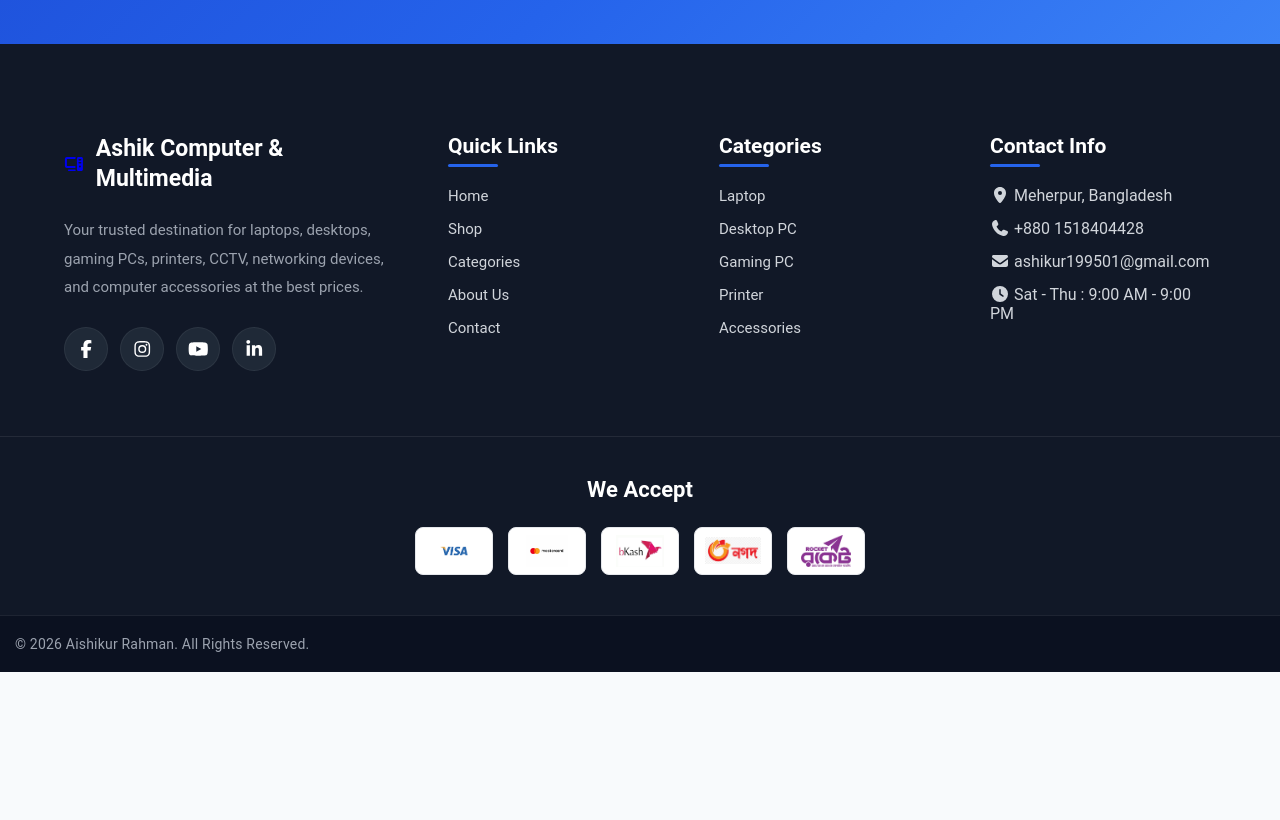
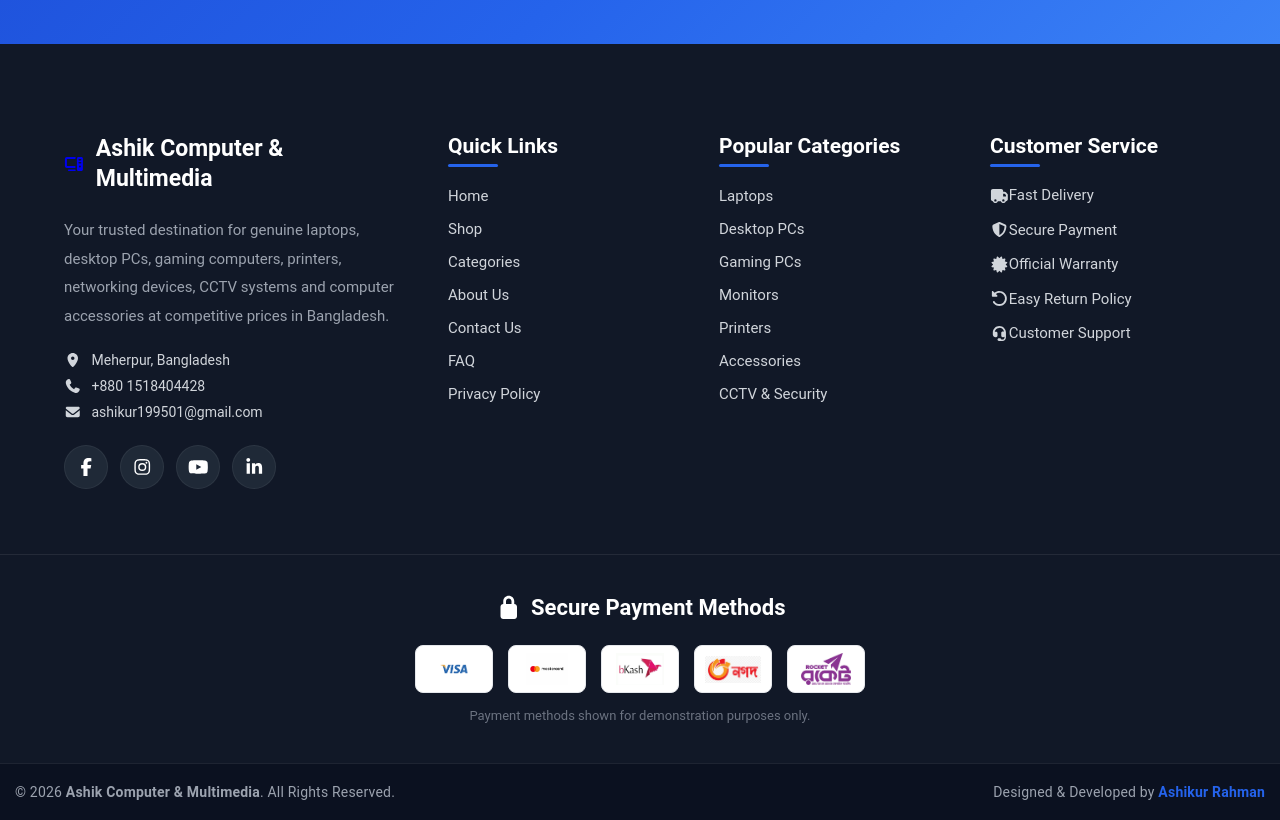
Before and after one commit to mdaishikurrahman/ashik-computer-multimedia, a plain HTML site: page product_details.html in a window 1280 px wide. Shown: the part 8460-9280 px from the top of the page. Before the commit the page ends 9132 px from the top, so only its background shows below. Drawn offline with nearby package versions, Linux system fonts and the light colour scheme.

Commit message:
Refactor footer section in product_details.html

```diff
--- a/product_details.html
+++ b/product_details.html
@@ -1090,150 +1090,197 @@
 
     <div class="container">
 
-            <!-- Company Info -->
-
-            <div class="footer-box">
+        <!-- COMPANY INFO -->
+        <div class="footer-box footer-about">
 
             <a href="index.html" class="footer-logo">
-
                 <i class="fa-solid fa-computer"></i>
-
                 <span>Ashik Computer & Multimedia</span>
-
             </a>
 
             <p>
-                    Your trusted destination for laptops, desktops,
-                    gaming PCs, printers, CCTV, networking devices,
-                    and computer accessories at the best prices.
+                Your trusted destination for genuine laptops, desktop PCs,
+                gaming computers, printers, networking devices, CCTV systems
+                and computer accessories at competitive prices in Bangladesh.
             </p>
+
+            <div class="footer-contact-mini">
+                <p>
+                    <i class="fa-solid fa-location-dot"></i>
+                    Meherpur, Bangladesh
+                </p>
+
+                <p>
+                    <i class="fa-solid fa-phone"></i>
+                    +880 1518404428
+                </p>
+
+                <p>
+                    <i class="fa-solid fa-envelope"></i>
+                    ashikur199501@gmail.com
+                </p>
+            </div>
 
             <div class="social-links">
 
-                    <a href="#"><i class="fa-brands fa-facebook-f"></i></a>
+                <a href="https://www.facebook.com/"
+                   target="_blank"
+                   rel="noopener noreferrer"
+                   aria-label="Facebook">
+                    <i class="fa-brands fa-facebook-f"></i>
+                </a>
 
-                    <a href="#"><i class="fa-brands fa-instagram"></i></a>
+                <a href="https://www.instagram.com/"
+                   target="_blank"
+                   rel="noopener noreferrer"
+                   aria-label="Instagram">
+                    <i class="fa-brands fa-instagram"></i>
+                </a>
 
-                    <a href="#"><i class="fa-brands fa-youtube"></i></a>
+                <a href="https://www.youtube.com/"
+                   target="_blank"
+                   rel="noopener noreferrer"
+                   aria-label="YouTube">
+                    <i class="fa-brands fa-youtube"></i>
+                </a>
 
-                    <a href="#"><i class="fa-brands fa-linkedin-in"></i></a>
+                <a href="https://www.linkedin.com/in/ashikur-rahman-admin/"
+                   target="_blank"
+                   rel="noopener noreferrer"
+                   aria-label="LinkedIn">
+                    <i class="fa-brands fa-linkedin-in"></i>
+                </a>
 
             </div>
 
         </div>
 
-            <!-- Quick Links -->
 
+        <!-- QUICK LINKS -->
         <div class="footer-box">
 
             <h3>Quick Links</h3>
 
             <ul>
-
                 <li><a href="index.html">Home</a></li>
-
                 <li><a href="shop.html">Shop</a></li>
-
                 <li><a href="categories.html">Categories</a></li>
-
                 <li><a href="about.html">About Us</a></li>
-
-                    <li><a href="contact.html">Contact</a></li>
-
+                <li><a href="contact.html">Contact Us</a></li>
+                <li><a href="faq.html">FAQ</a></li>
+                <li><a href="privacy_policy.html">Privacy Policy</a></li>
             </ul>
 
         </div>
 
-            <!-- Categories -->
-
+        <!-- CATEGORIES -->
         <div class="footer-box">
 
-                <h3>Categories</h3>
+            <h3>Popular Categories</h3>
 
             <ul>
-
-                    <li><a href="#">Laptop</a></li>
-
-                    <li><a href="#">Desktop PC</a></li>
-
-                    <li><a href="#">Gaming PC</a></li>
-
-                    <li><a href="#">Printer</a></li>
-
+                <li><a href="#">Laptops</a></li>
+                <li><a href="#">Desktop PCs</a></li>
+                <li><a href="#">Gaming PCs</a></li>
+                <li><a href="#">Monitors</a></li>
+                <li><a href="#">Printers</a></li>
                 <li><a href="#">Accessories</a></li>
-
+                <li><a href="#">CCTV & Security</a></li>
             </ul>
 
         </div>
 
-            <!-- Contact -->
 
+        <!-- CUSTOMER SERVICE -->
         <div class="footer-box">
 
-                <h3>Contact Info</h3>
+            <h3>Customer Service</h3>
 
             <ul>
-
                 <li>
-                        <i class="fa-solid fa-location-dot"></i>
-                        Meherpur, Bangladesh
+                    <a href="#">
+                        <i class="fa-solid fa-truck"></i>
+                        Fast Delivery
+                    </a>
                 </li>
 
                 <li>
-                        <i class="fa-solid fa-phone"></i>
-                        +880 1518404428
+                    <a href="#">
+                        <i class="fa-solid fa-shield-halved"></i>
+                        Secure Payment
+                    </a>
                 </li>
 
                 <li>
-                        <i class="fa-solid fa-envelope"></i>
-                        ashikur199501@gmail.com
+                    <a href="#">
+                        <i class="fa-solid fa-certificate"></i>
+                        Official Warranty
+                    </a>
                 </li>
 
                 <li>
-                        <i class="fa-solid fa-clock"></i>
-                        Sat - Thu : 9:00 AM - 9:00 PM
+                    <a href="#">
+                        <i class="fa-solid fa-rotate-left"></i>
+                        Easy Return Policy
+                    </a>
                 </li>
 
+                <li>
+                    <a href="#">
+                        <i class="fa-solid fa-headset"></i>
+                        Customer Support
+                    </a>
+                </li>
             </ul>
 
         </div>
 
     </div>
 
-        <!-- Payment -->
 
+    <!-- PAYMENT -->
     <div class="payment-area">
 
-            <h4>We Accept</h4>
+        <h4>
+            <i class="fa-solid fa-lock"></i>
+            Secure Payment Methods
+        </h4>
 
         <div class="payment-icons">
 
             <img src="images/payment/visa.png" alt="Visa">
-
-                <img src="images/payment/mastercard.png" alt="MasterCard">
-
+            <img src="images/payment/mastercard.png" alt="Mastercard">
             <img src="images/payment/bkash.png" alt="bKash">
-
             <img src="images/payment/nagad.png" alt="Nagad">
-
             <img src="images/payment/rocket.png" alt="Rocket">
 
         </div>
 
-        </div>
-
-        <!-- Copyright -->
-
-        <div class="copyright">
-
-            <p>
-
-                © 2026 Aishikur Rahman. All Rights Reserved.
-
+        <p class="payment-note">
+            Payment methods shown for demonstration purposes only.
         </p>
 
     </div>
 
+
+    <!-- COPYRIGHT -->
+    <div class="copyright">
+
+    <p>
+        © 2026 <strong>Ashik Computer & Multimedia</strong>.
+        All Rights Reserved.
+    </p>
+
+    <p>
+        Designed & Developed by
+        <a href="https://www.linkedin.com/in/ashikur-rahman-admin/"
+           target="_blank"
+           rel="noopener noreferrer">
+            <strong>Ashikur Rahman</strong>
+        </a>
+    </p>
+
+</div>
 </footer>
 
 <!-- ========================================================= -->
```
Lines whose indentation alone changed are shown as unchanged.
